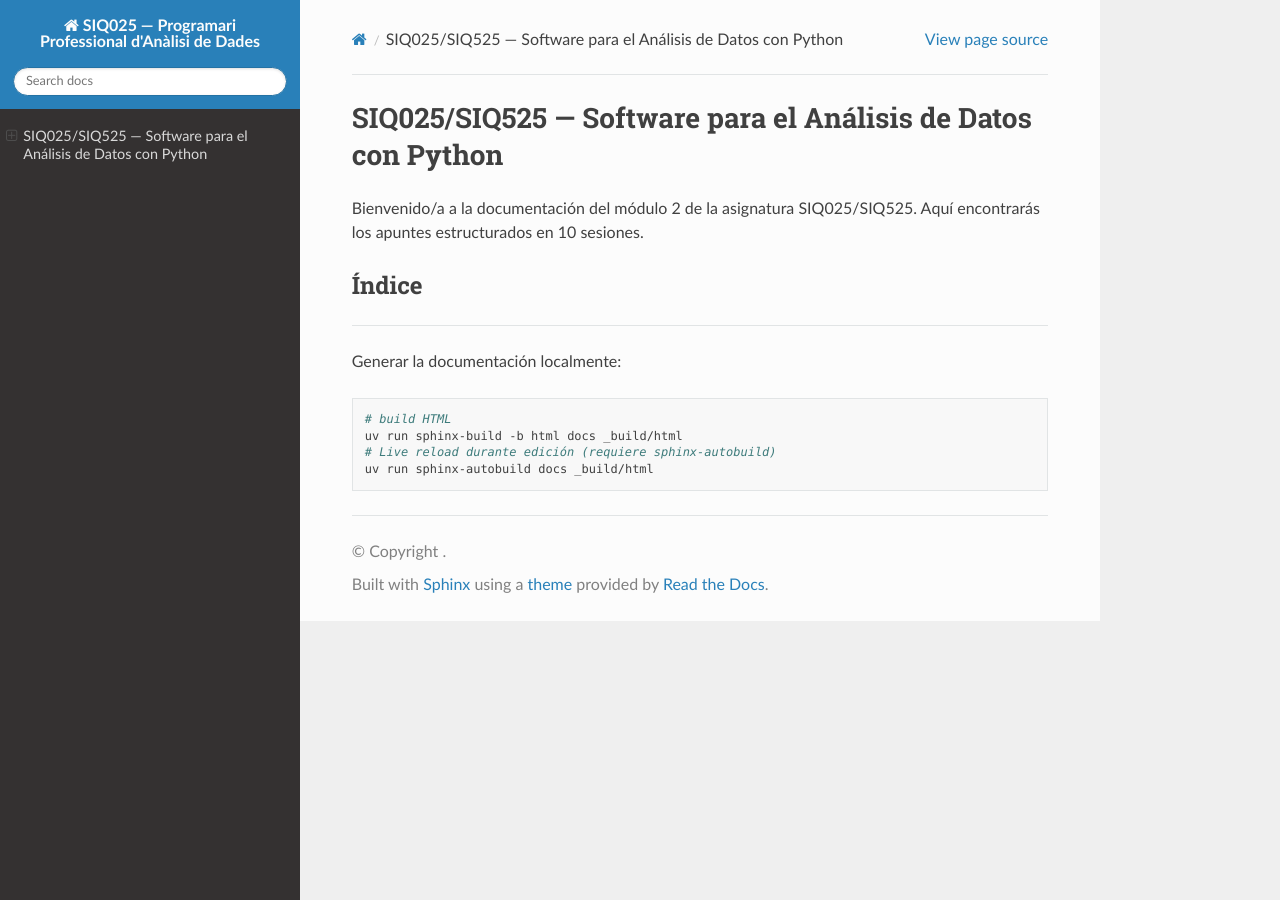
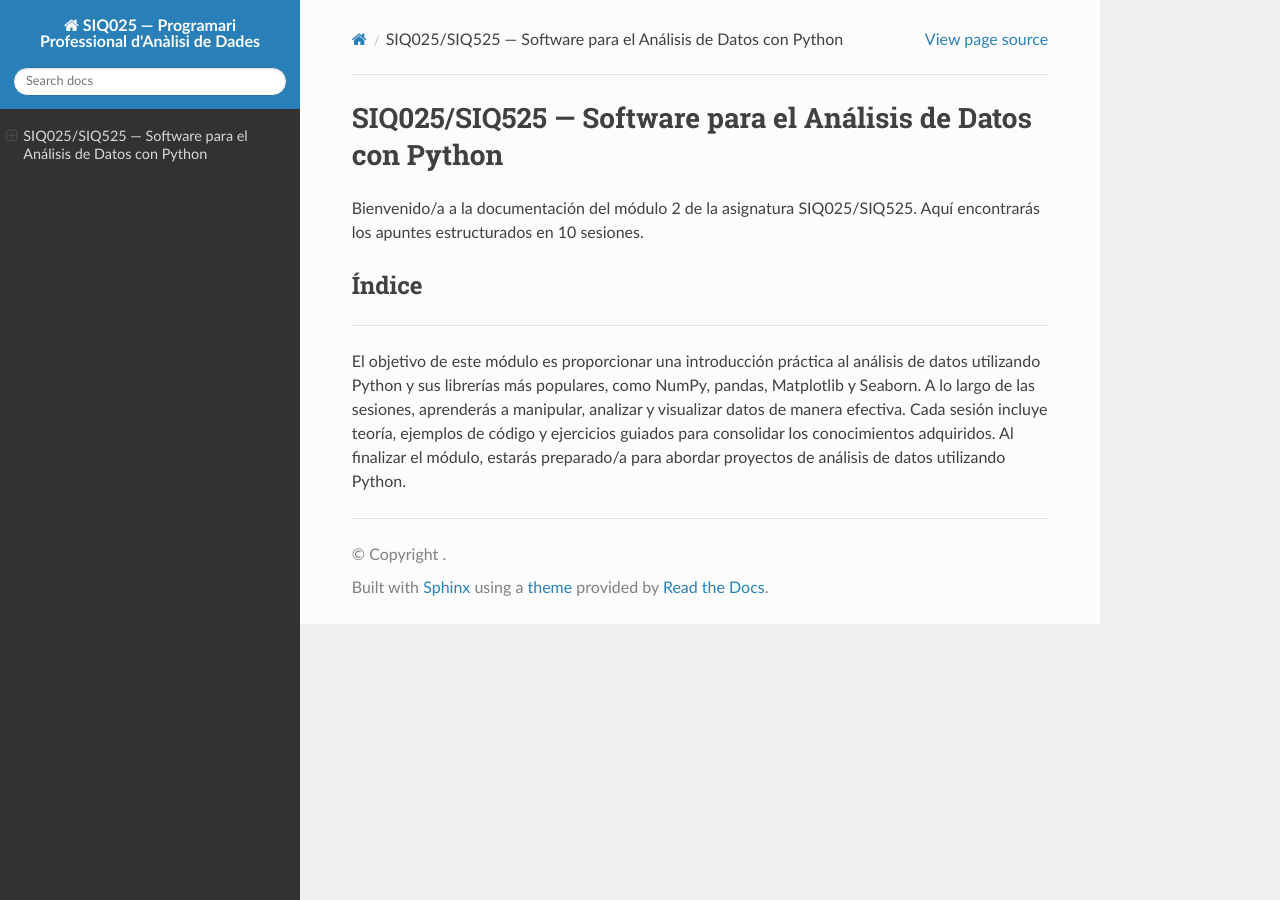
Before and after one commit to aleixalcacer/SIQ025-SIQ525, a Sphinx documentation site: the page built from docs/index.md, in a window 1280 px wide. Built offline with Sphinx 7.4.7 and the Read the Docs theme 3.1.0, drawn with Linux system fonts in a browser that asks for light colours; pages that are not in the unit, such as notebooks, are missing from menus.

Commit message:
Improve main page

````diff
--- a/docs/index.md
+++ b/docs/index.md
@@ -18,11 +18,5 @@
 
 ---
 
-Generar la documentación localmente:
-
-```bash
-# build HTML
-uv run sphinx-build -b html docs _build/html
-# Live reload durante edición (requiere sphinx-autobuild)
-uv run sphinx-autobuild docs _build/html
-```
+El objetivo de este módulo es proporcionar una introducción práctica al análisis de datos utilizando Python y sus librerías más populares, como NumPy, pandas, Matplotlib y Seaborn. A lo largo de las sesiones, aprenderás a manipular, analizar y visualizar datos de manera efectiva.
+Cada sesión incluye teoría, ejemplos de código y ejercicios guiados para consolidar los conocimientos adquiridos. Al finalizar el módulo, estarás preparado/a para abordar proyectos de análisis de datos utilizando Python.
````
